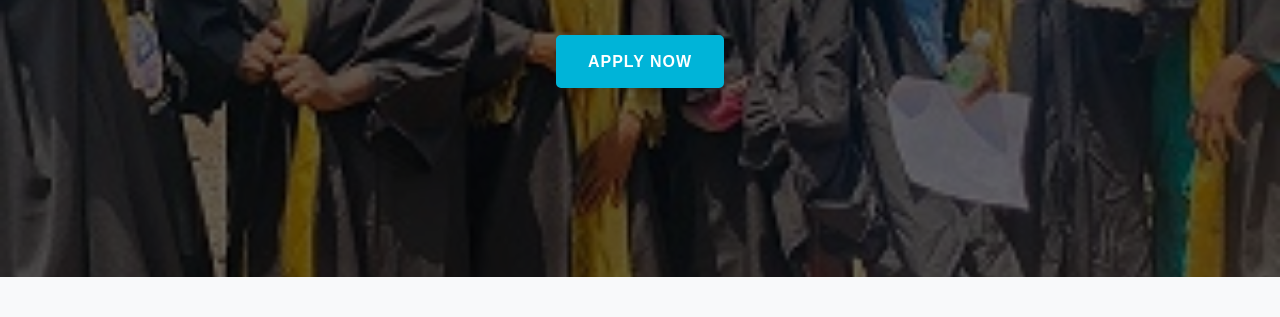
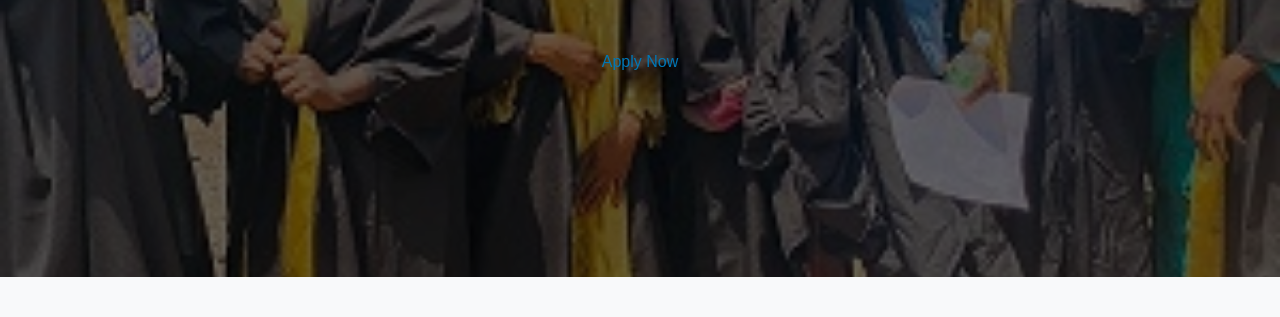
Before and after one commit to emediakeys/arridaproject2025, a plain HTML site: page index.html in a window 1280 px wide. Shown: the part 483-800 px from the top of the page. Drawn offline with Linux system fonts and the light colour scheme; some packages are replaced by stand-ins of ours; a script that the page names is missing.

Commit message:
Restore index.html with original content

```diff
--- a/index.html
+++ b/index.html
@@ -52,8 +52,7 @@
           Your Health is our Concern.
         </p>
         <div class="buttons"><a
-            href="https://script.google.com/macros/s/AKfycby1iYjYzvWwpxmfIX8J4ux5SWJ33NUoyGvGf9cZnsmgD92y0u7NuPuMJEinOQZRX5NJ/exec"
-            class="button">Apply Now</a></div>
+            href="form.html">Apply Now</a></div>
       </div>
     </section>
 
```
